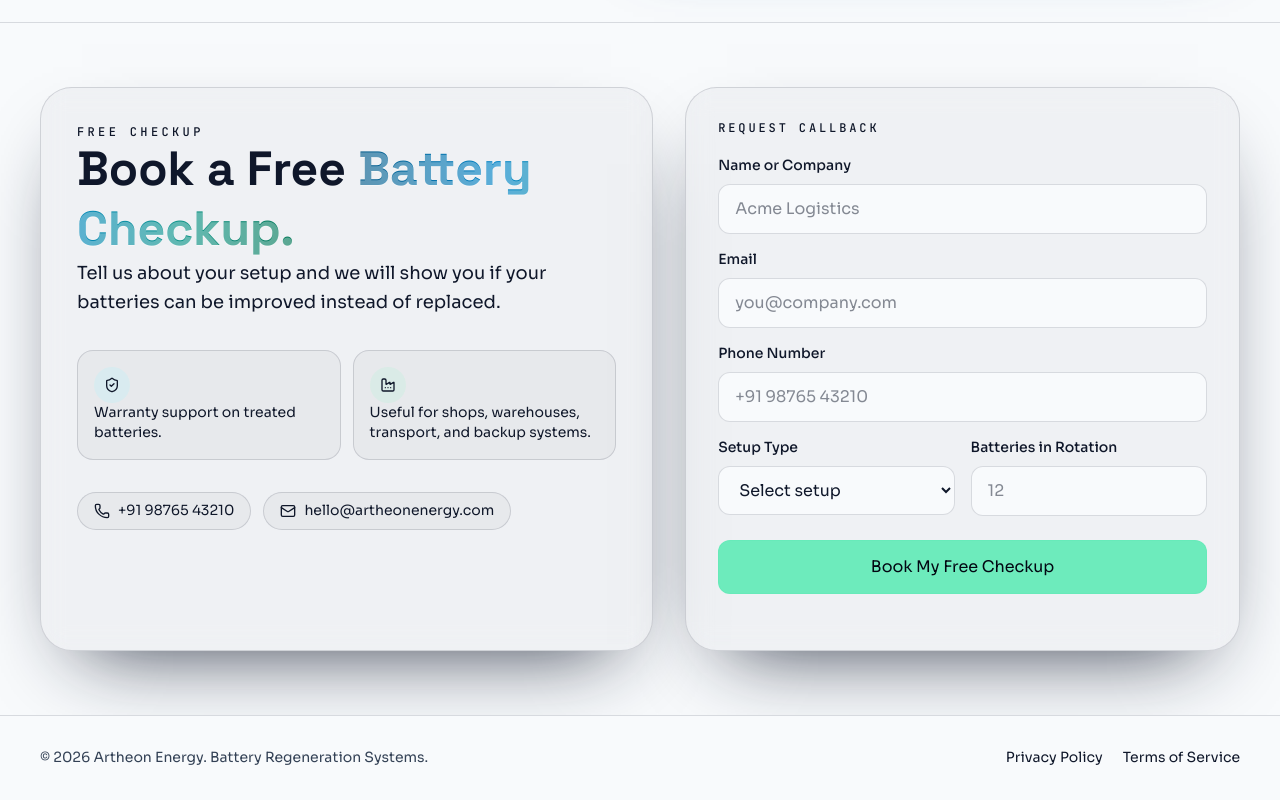
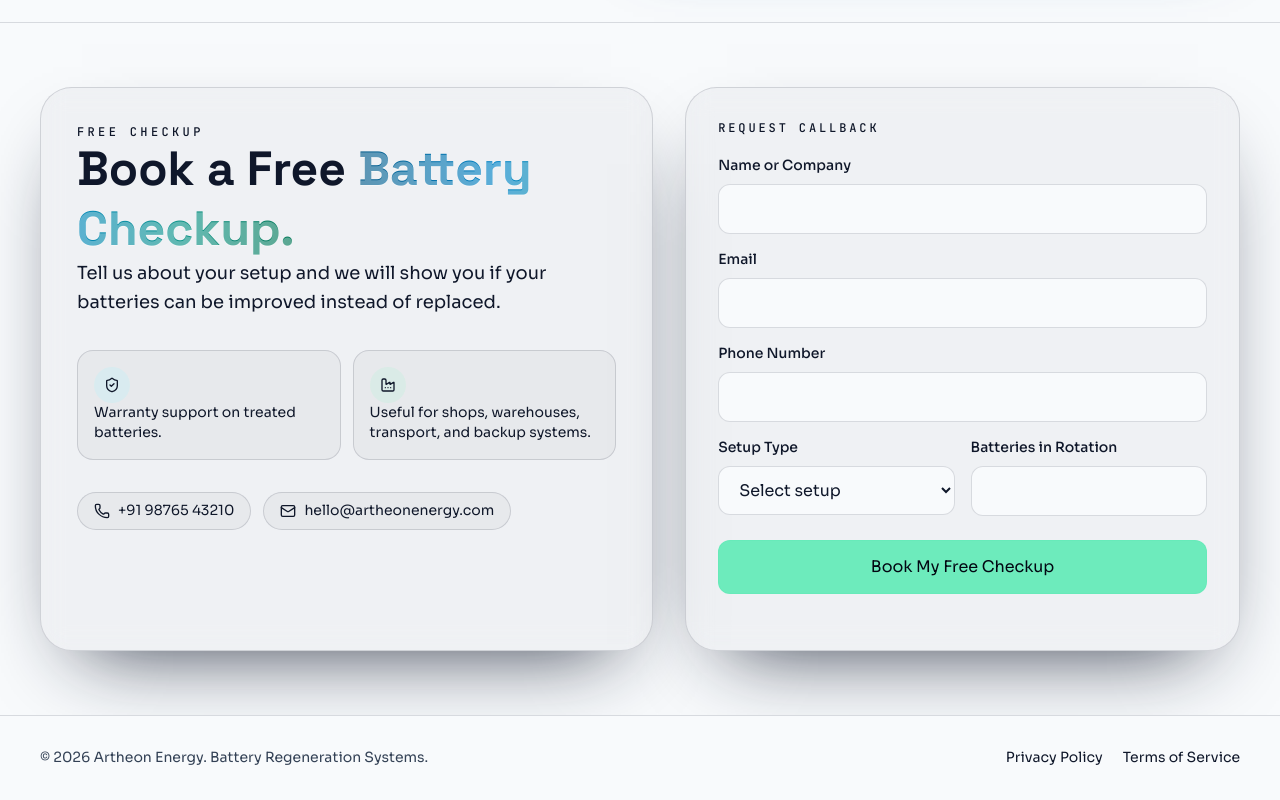
Before and after one commit to gingerbotcodes/artheonenergy, a React (Vite) app: page / in a window 1280 px wide. Shown: the part 2517-3317 px from the top of the page. Built offline with nearby package versions, Linux system fonts and the light colour scheme; no server answers.

Commit message:
Remove contact form placeholders

```diff
--- a/src/components/Footer.tsx
+++ b/src/components/Footer.tsx
@@ -140,7 +140,6 @@
                   autoComplete="organization"
                   type="text"
                   required
-                  placeholder="Acme Logistics"
                   className="w-full rounded-xl border border-white/15 bg-ink-950/70 px-4 py-3 text-base text-slate-100 outline-none transition focus:border-cyan-300/70 focus:ring-2 focus:ring-cyan-300/25"
                 />
               </div>
@@ -156,7 +155,6 @@
                   inputMode="email"
                   type="email"
                   required
-                  placeholder="you@company.com"
                   className="w-full rounded-xl border border-white/15 bg-ink-950/70 px-4 py-3 text-base text-slate-100 outline-none transition focus:border-cyan-300/70 focus:ring-2 focus:ring-cyan-300/25"
                 />
               </div>
@@ -172,7 +170,6 @@
                   inputMode="tel"
                   type="tel"
                   required
-                  placeholder="+91 98765 43210"
                   className="w-full rounded-xl border border-white/15 bg-ink-950/70 px-4 py-3 text-base text-slate-100 outline-none transition focus:border-cyan-300/70 focus:ring-2 focus:ring-cyan-300/25"
                 />
               </div>
@@ -218,7 +215,6 @@
                     type="number"
                     required
                     min="1"
-                    placeholder="12"
                     className="w-full rounded-xl border border-white/15 bg-ink-950/70 px-4 py-3 text-base text-slate-100 outline-none transition focus:border-cyan-300/70 focus:ring-2 focus:ring-cyan-300/25"
                   />
                 </div>
```
